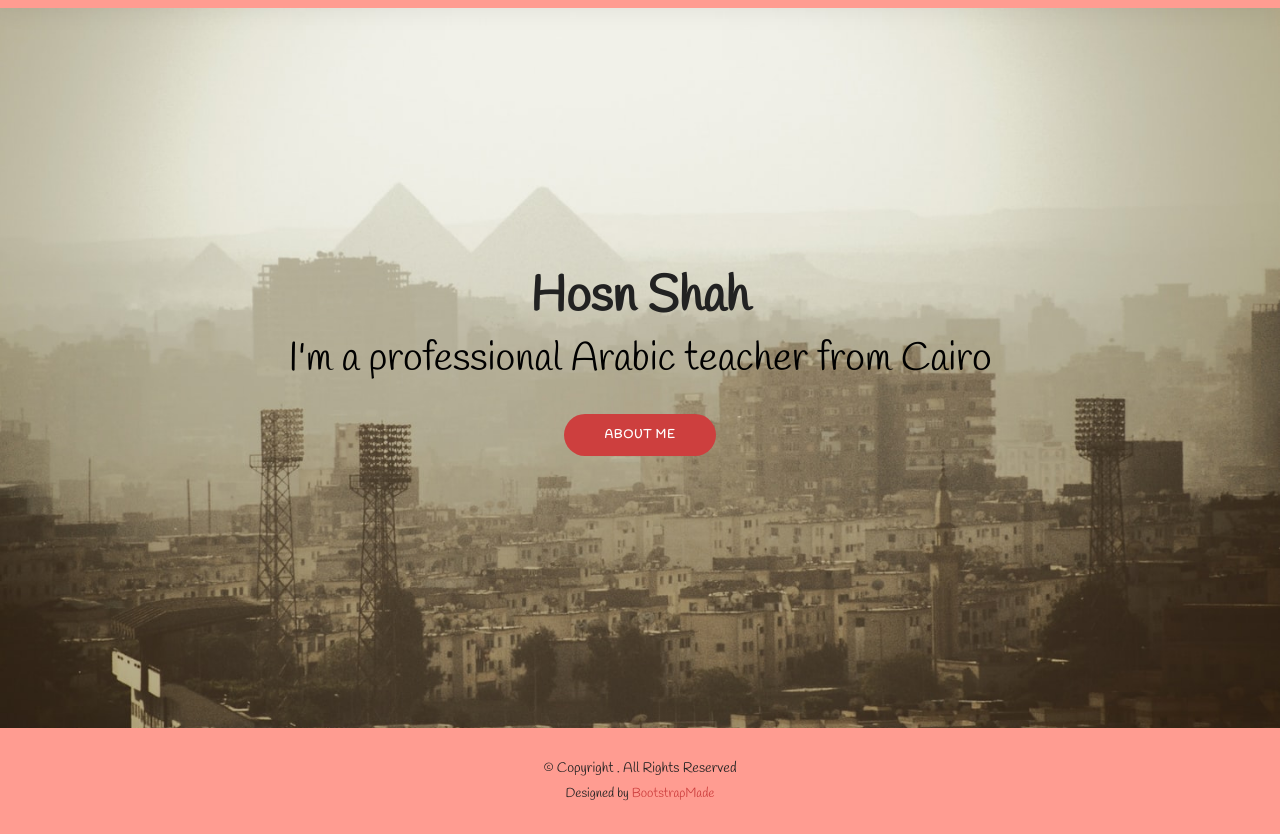
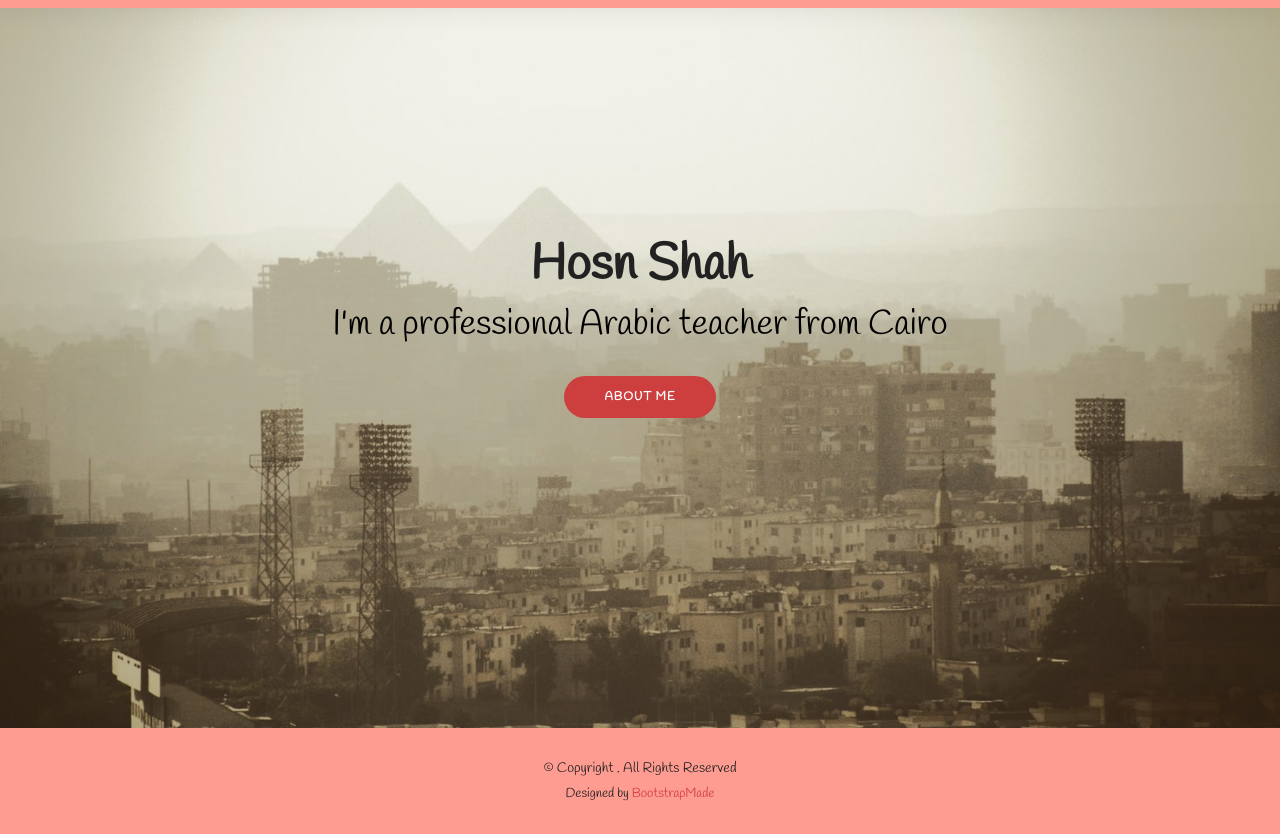
Before and after one commit to zinaelnahel/hosnshah, a plain HTML site: page index.html in a window 1280 px wide. Shown: the part 72-906 px from the top of the page. Drawn offline with Linux system fonts and the light colour scheme; a web font is replaced by a local one.

Commit message:
add styling

```diff
--- a/assets/css/style.css
+++ b/assets/css/style.css
@@ -389,7 +389,7 @@ h6 {
 }
 
 #hero .container {
-  padding-top: 70px;
+  padding-top: 0px;
   position: relative;
 }
 @media (max-width: 992px) {
@@ -407,7 +407,7 @@ h6 {
 #hero h2 {
   color: black;
   margin: 10px 0 0 0;
-  font-size: 40px;
+  font-size: 35px;
 }
 #hero .btn-about {
   font-family: "Handlee", cursive;
```
